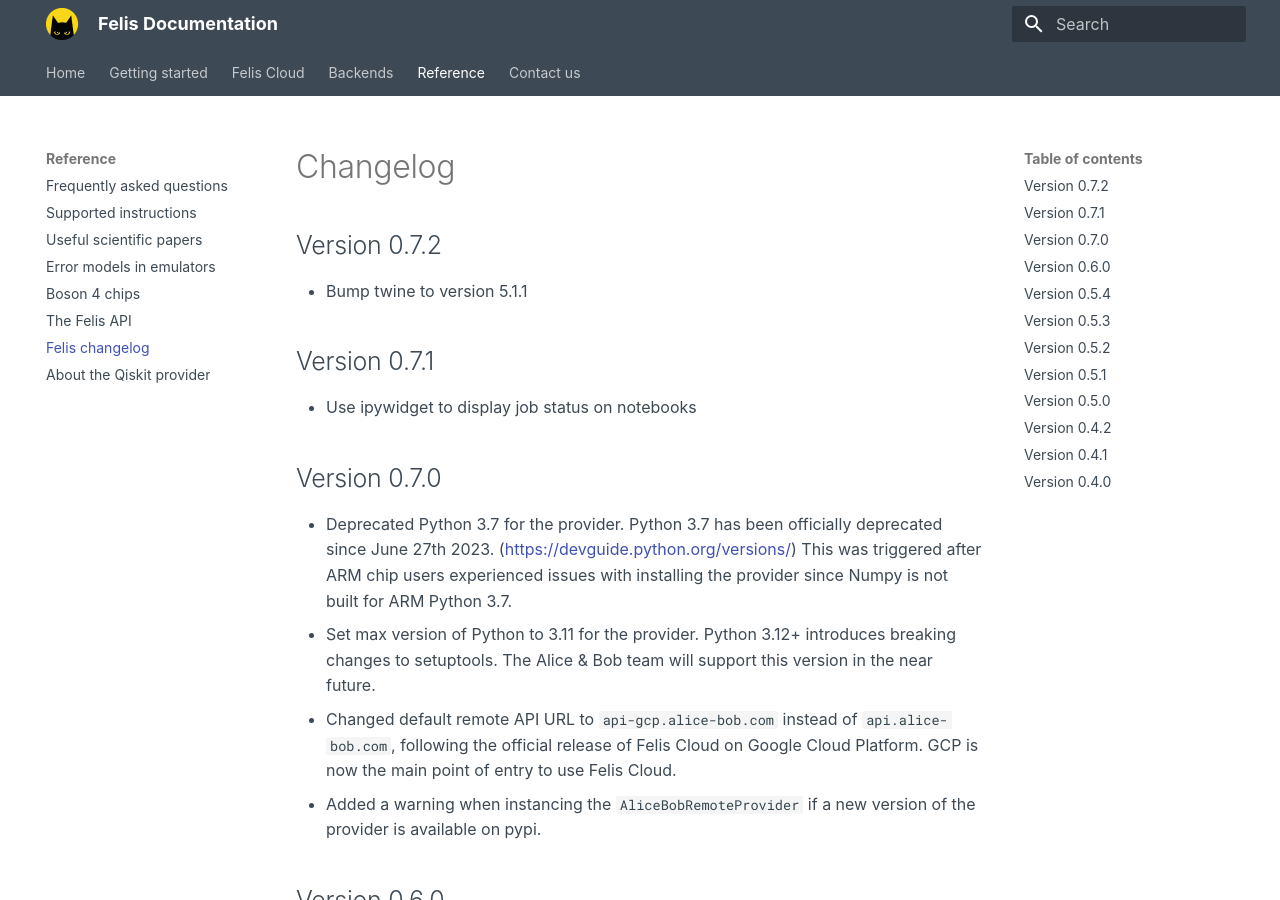
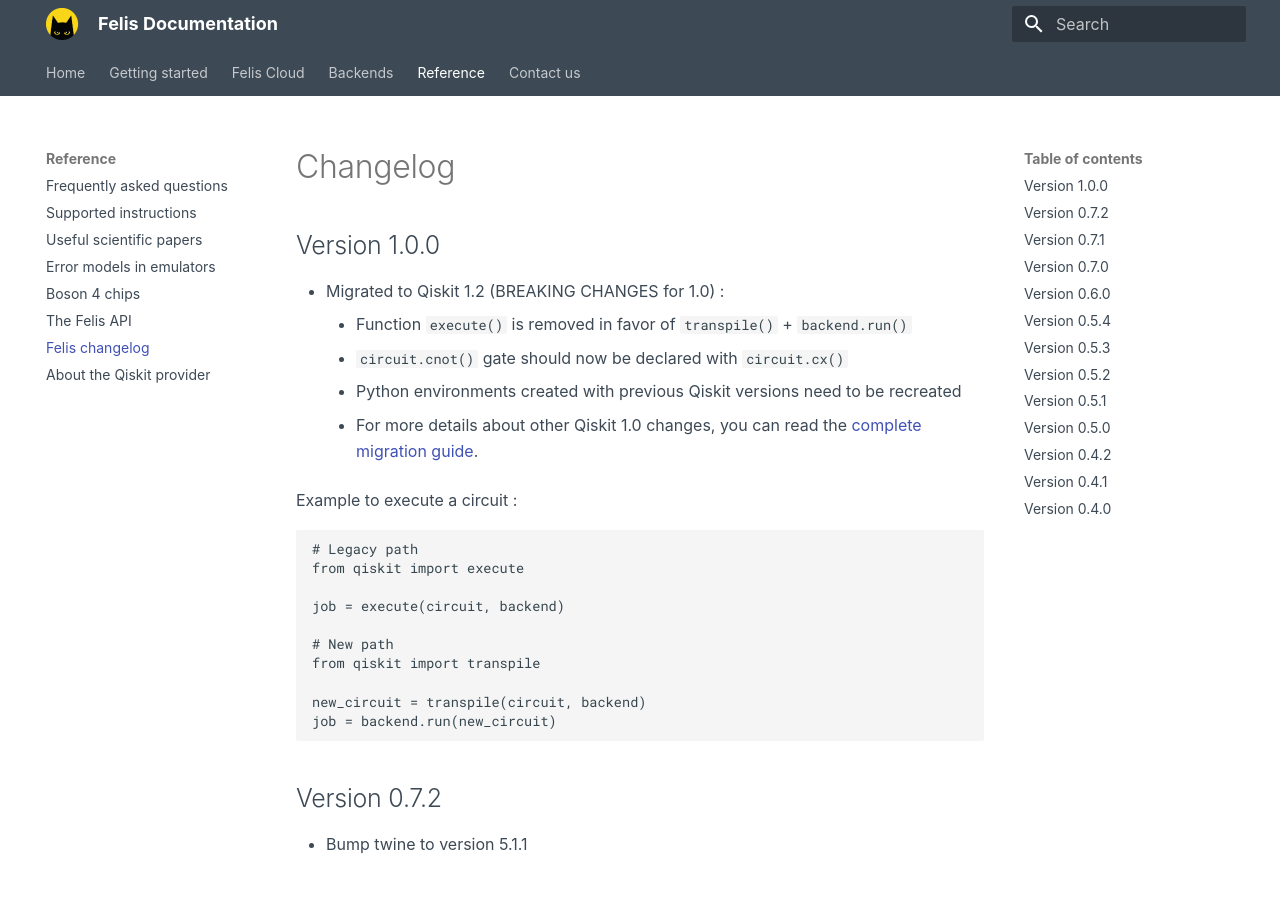
Before and after one commit to Alice-Bob-SW/felis, an MkDocs documentation site: the page built from docs/reference/changelog.md, in a window 1280 px wide and 900 px high. Built offline with MkDocs 1.6.1 and Material for MkDocs 9.7.7, drawn with Linux system fonts in a browser that asks for light colours.

````diff
--- a/docs/reference/changelog.md
+++ b/docs/reference/changelog.md
@@ -1,4 +1,28 @@
 # Changelog
+
+## Version 1.0.0
+
+- Migrated to Qiskit 1.2 (BREAKING CHANGES for 1.0) :
+    - Function `execute()` is removed in favor of `transpile()` + `backend.run()`
+    - `circuit.cnot()` gate should now be declared with `circuit.cx()`
+    - Python environments created with previous Qiskit versions need to be recreated
+    - For more details about other Qiskit 1.0 changes, you can read the [complete migration guide](https://docs.quantum.ibm.com/migration-guides/qiskit-1.0-features).
+
+
+Example to execute a circuit :
+```python
+# Legacy path
+from qiskit import execute
+
+job = execute(circuit, backend)
+
+# New path
+from qiskit import transpile
+
+new_circuit = transpile(circuit, backend)
+job = backend.run(new_circuit)
+```
+
 
 ## Version 0.7.2
 
````
Also changed, not shown: docs/backends/set_parameters.md (+4 -4 lines), docs/felis_cloud/run_multiple_circuits.md (+4 -4 lines), docs/getting_started/install_the_qiskit_provider.md (+2 -2 lines), docs/getting_started/logical_example.md (+3 -3 lines), docs/getting_started/physical_example.md (+3 -3 lines), 1 other file.
